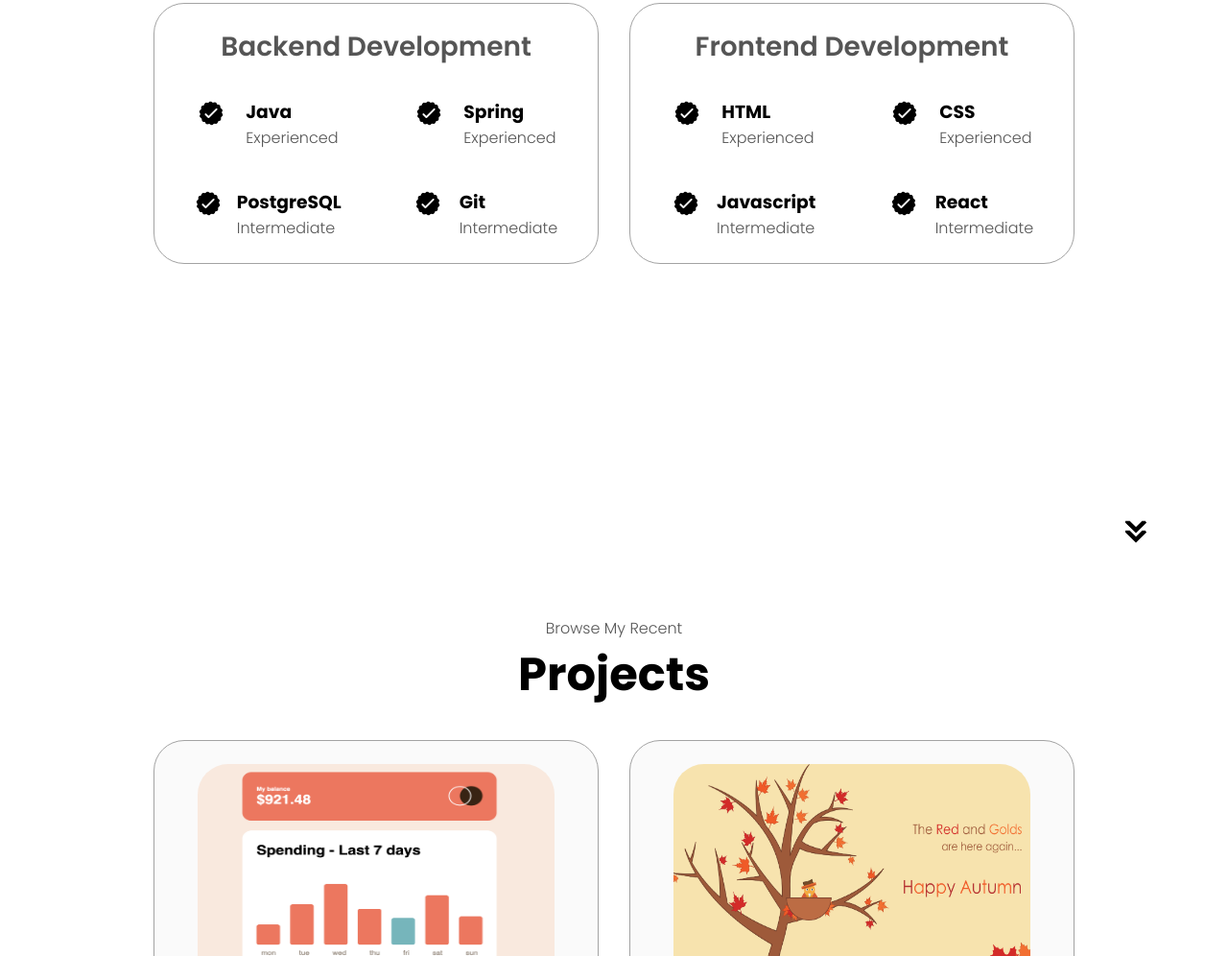
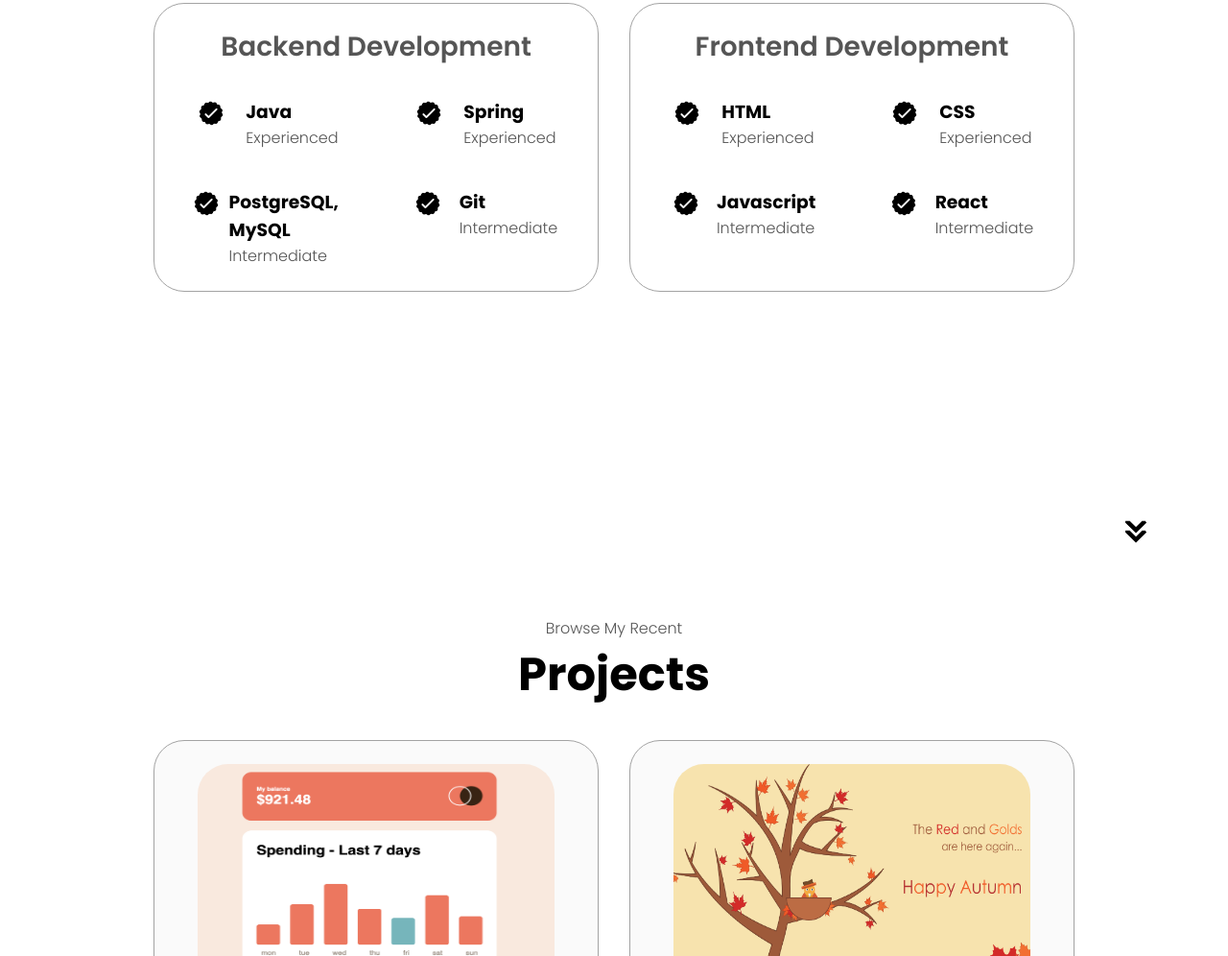
Before and after one commit to DianaSagoyan/portfolio, a plain HTML site: page index.html in a window 1280 px wide. Shown: the part 1822-2818 px from the top of the page at 96% size. Drawn offline with Linux system fonts and the light colour scheme.

Commit message:
Correction

```diff
--- a/index.html
+++ b/index.html
@@ -166,7 +166,7 @@
                   class="icon"
                 />
                 <div>
-                  <h3>PostgreSQL</h3>
+                  <h3>PostgreSQL, MySQL</h3>
                   <p>Intermediate</p>
                 </div>
               </article>
```
